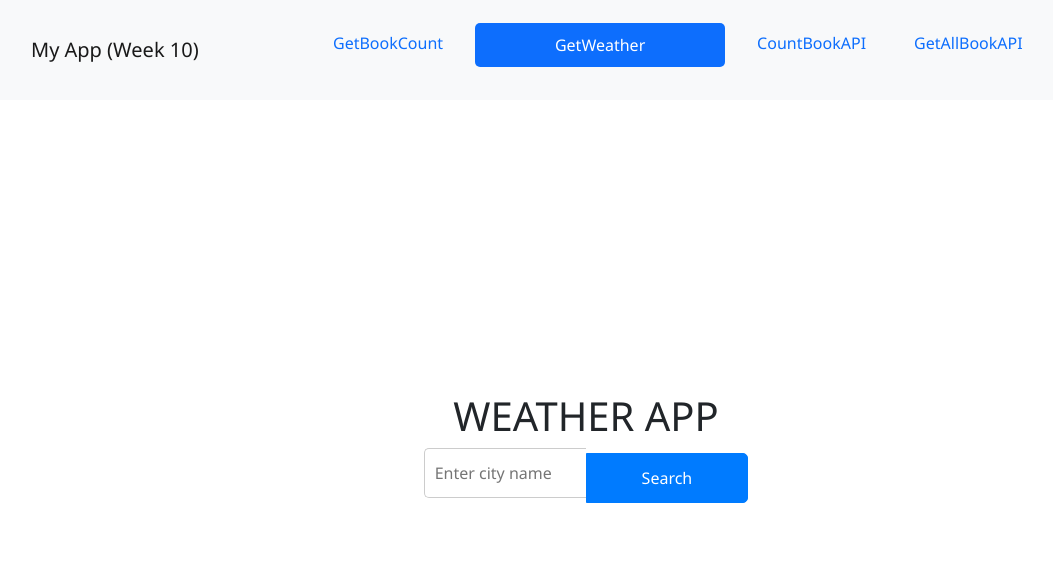
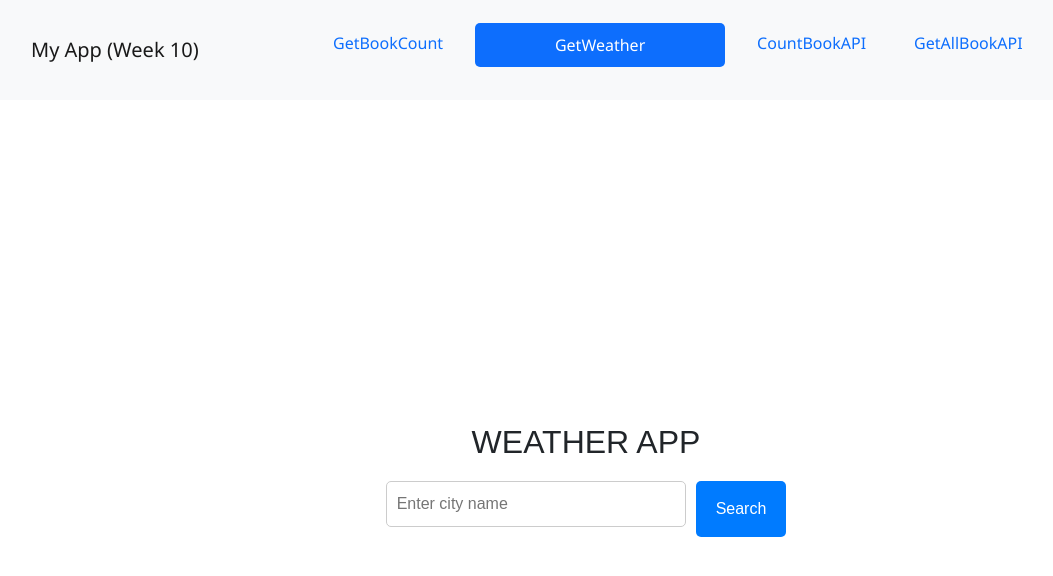
Before and after one commit to abhim1234/FIT5032_Folio, a Vue app in the folder NoMash-Library/: page /WeatherCheck in a window 1280 px wide. Shown: the top 576 px of the page, without its empty margins (54-1107 px from the left). Built offline with nearby package versions, Linux system fonts and the light colour scheme; no server answers.

Commit message:
Adding  the fixes

```diff
--- a/NoMash-Library/src/views/WeatherView.vue
+++ b/NoMash-Library/src/views/WeatherView.vue
@@ -1,32 +1,26 @@
 <template>
-  <div>
-    <h1 style="text-align: center;">WEATHER APP</h1>
-
-    <div class="input-container">
-      <input
-        type="text"
-        v-model="city"
-        placeholder="Enter city name"
-        class="input-field"
-      />
-      <button
-        @click="searchByCity"
-        class="search-button"
-      >
-        Search
-      </button>
+  <div class="container">
+    <div class="header">
+      <h1>WEATHER APP</h1>
+      <div class="search-bar">
+        <input
+          type="text"
+          v-model="city"
+          placeholder="Enter city name"
+          class="search-input"
+        />
+        <button @click="searchByCity" class="search-button">Search</button>
+      </div>
     </div>
 
-    <div v-if="weatherData" style="text-align: center;">
-      <h2>
-        {{ weatherData.name }}, {{ weatherData.sys.country }}
-      </h2>
-      <div>
-        <img :src="iconUrl" alt="Weather Icon" v-if="iconUrl" />
-        <p>{{ temperature }} °C</p>
+    <main v-if="weatherData">
+      <h2>{{ weatherData.name }}, {{ weatherData.sys.country }}</h2>
+      <div class="weather-info">
+        <img :src="iconUrl" alt="Weather Icon" v-if="iconUrl" class="weather-icon" />
+        <p class="temperature">{{ temperature }} °C</p>
       </div>
-      <p>{{ weatherData.weather[0].description }}</p>
-    </div>
+      <span class="description">{{ weatherData.weather[0].description }}</span>
+    </main>
   </div>
 </template>
 
@@ -84,40 +78,82 @@ export default {
 </script>
 
 <style scoped>
-.input-container {
+.container {
+  display: flex;
+  flex-direction: column;
+  align-items: center;
+  justify-content: center;
+  height: 100vh;
+  font-family: Arial, sans-serif;
+}
+
+.header {
+  text-align: center;
+  margin-bottom: 20px;
+}
+
+.search-bar {
   display: flex;
   justify-content: center;
-  align-items: center;
-  max-width: 400px;
-  margin: 0 auto;
+  margin-bottom: 20px;
 }
 
-.input-field, .search-button {
+.search-input {
   padding: 10px;
-  font-size: 16px;
-  height: 50px; /* Same height for both input and button */
-  box-sizing: border-box;
-}
-
-.input-field {
-  flex: 1;
+  border-radius: 5px;
   border: 1px solid #ccc;
-  border-right: none;
-  border-radius: 5px 0 0 5px;
-  width: 100%;
+  width: 300px;
+  margin-right: 10px;
 }
 
 .search-button {
-  flex: 1;
-  background-color: #007BFF;
+  padding: 10px 20px;
+  background-color: #007bff;
+  border: none;
   color: white;
-  border: 1px solid #007BFF;
-  border-radius: 0 5px 5px 0;
+  border-radius: 5px;
   cursor: pointer;
-  width: 100%;
 }
 
 .search-button:hover {
   background-color: #0056b3;
 }
+
+.weather-info {
+  display: flex;
+  align-items: center;
+  justify-content: center;
+  margin-bottom: 10px;
+}
+
+.weather-icon {
+  width: 50px;
+  height: 50px;
+  margin-right: 15px;
+}
+
+.temperature {
+  font-size: 1.5rem;
+  font-weight: bold;
+  margin: 0;
+}
+
+.description {
+  font-size: 1.2rem;
+  color: #555;
+}
+
+main {
+  text-align: center;
+}
+
+h1 {
+  margin-bottom: 20px;
+  font-size: 2rem;
+}
+
+h2 {
+  font-size: 1.8rem;
+  margin-bottom: 20px;
+}
 </style>
```
